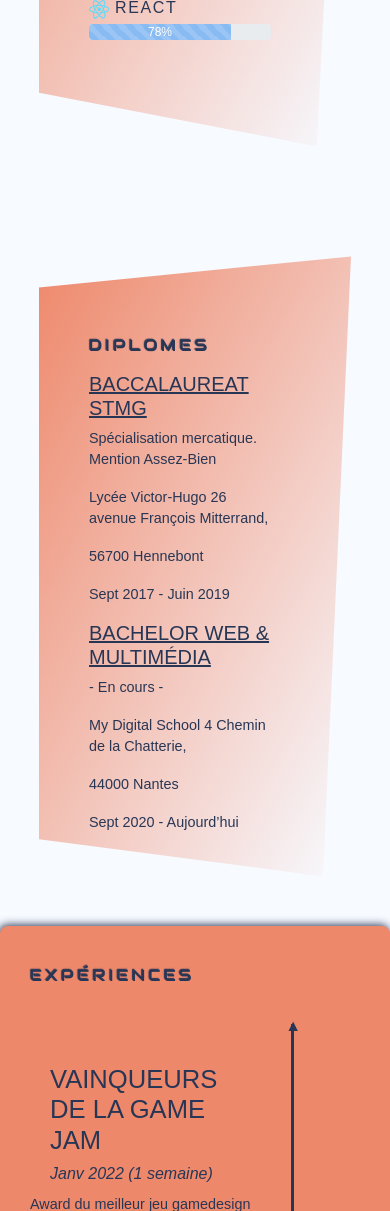
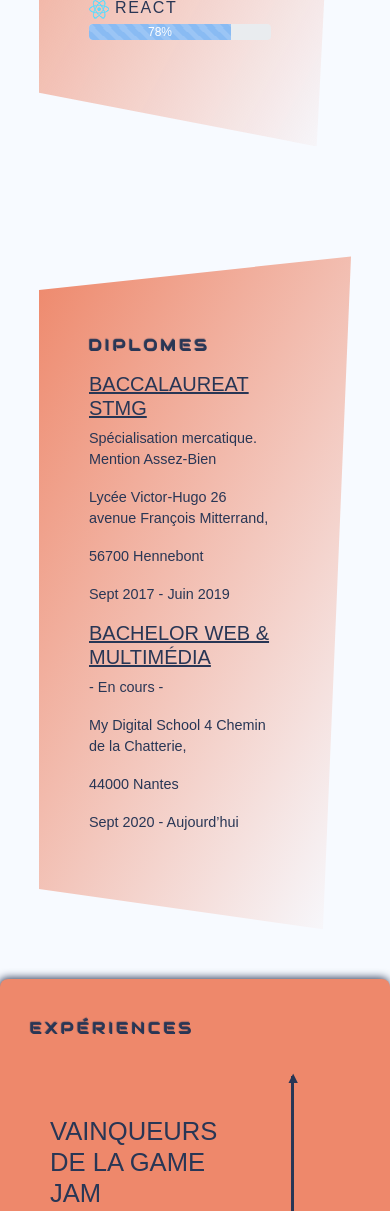
Before and after one commit to GColloch/Portfolio, a PHP site: page / in a window 390 px wide; the page is wider, and only the part inside the window is pictured. Shown: the part 1472-2683 px from the top of that part. Run offline with PHP 8.4, Linux system fonts and the light colour scheme; some web fonts are replaced.

Commit message:
Modifications effectués

```diff
--- a/style.css
+++ b/style.css
@@ -548,6 +548,7 @@ footer p {
   #Diplômes {
     margin: 110px 0 0 10%;
     width: 80%;
+    height: 1%;
     float: none;
     display: block;
   }
```
